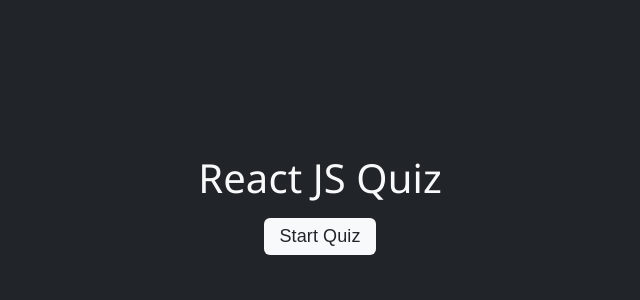
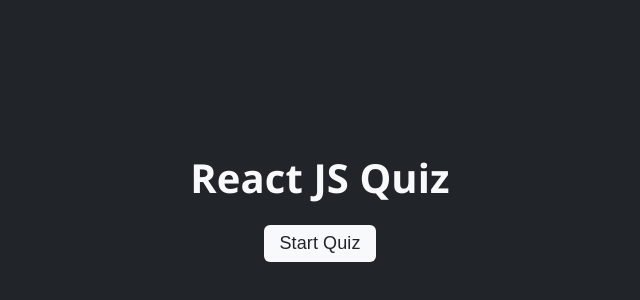
Before and after one commit to amirmammadov/MindMash, a React (Vite) app: page / in a window 1280 px wide. Shown: the part 194-494 px from the top of the page, without its empty margins (320-960 px from the left). Built offline with nearby package versions, Linux system fonts and the light colour scheme.

Commit message:
invalid sass files were removed

```diff
--- a/src/main.tsx
+++ b/src/main.tsx
@@ -3,7 +3,6 @@ import ReactDOM from "react-dom/client";
 
 import { GlobalContextProvider } from "./context/GlobalContextProvider.tsx";
 
-import "./sass/style.module.scss";
 import "./global.css";
 
 import App from "./App.tsx";
--- a/src/sass/style.module.scss
+++ /dev/null
@@ -1,12 +0,0 @@
-@import "./base/reset.module";
-@import "./utils/colors.module";
-
-body {
-  width: 100vw;
-  max-width: 1920px;
-  margin: 0 auto;
-  min-height: 100vh;
-  overflow-x: hidden;
-  background-color: $dark;
-  font-family: "Segoe UI", Tahoma, Geneva, Verdana, sans-serif;
-}
```
